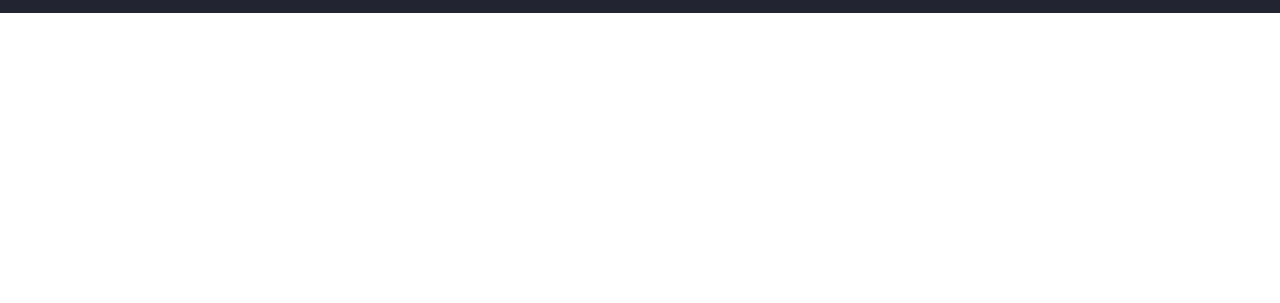
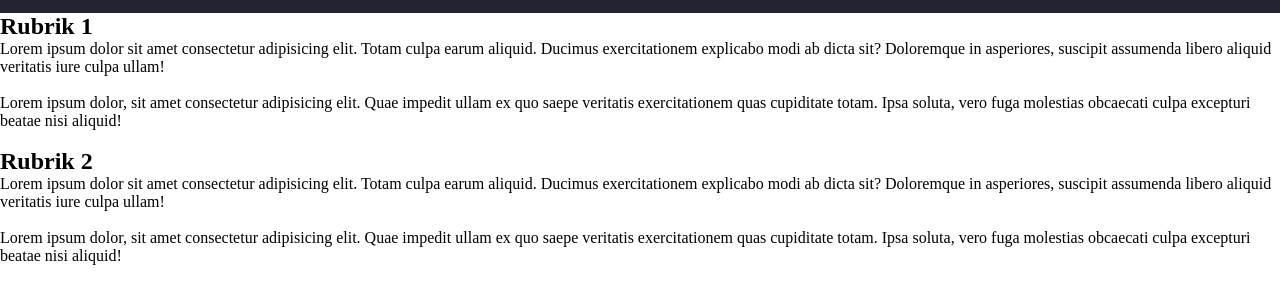
Before and after one commit to Carl-Thilander/Burger-meny, a plain HTML site: page index.html in a window 1280 px wide. Shown: the part 69-372 px from the top of the page. Drawn offline with Linux system fonts and the light colour scheme.

Commit message:
hamburgarh

```diff
--- a/index.html
+++ b/index.html
@@ -28,6 +28,24 @@
         </div>
     </nav>
 
+    <h2>Rubrik 1</h2>
+
+    <p>Lorem ipsum dolor sit amet consectetur adipisicing elit. Totam culpa earum aliquid. Ducimus exercitationem explicabo modi ab dicta sit? Doloremque in asperiores, suscipit assumenda libero aliquid veritatis iure culpa ullam!</p>
+
+    <br>
+
+    <p>Lorem ipsum dolor, sit amet consectetur adipisicing elit. Quae impedit ullam ex quo saepe veritatis exercitationem quas cupiditate totam. Ipsa soluta, vero fuga molestias obcaecati culpa excepturi beatae nisi aliquid!</p>
+
+
+<br>
+    <h2>Rubrik 2</h2>
+
+    <p>Lorem ipsum dolor sit amet consectetur adipisicing elit. Totam culpa earum aliquid. Ducimus exercitationem explicabo modi ab dicta sit? Doloremque in asperiores, suscipit assumenda libero aliquid veritatis iure culpa ullam!</p>
+
+<br>
+
+    <p>Lorem ipsum dolor, sit amet consectetur adipisicing elit. Quae impedit ullam ex quo saepe veritatis exercitationem quas cupiditate totam. Ipsa soluta, vero fuga molestias obcaecati culpa excepturi beatae nisi aliquid!</p>
+
 
 
 
--- a/style.css
+++ b/style.css
@@ -72,6 +72,7 @@ nav{
     padding: 1rem;
     display: flex;
     background-color: rgb(34, 37, 49);
+
 }
 
 ul{
```
